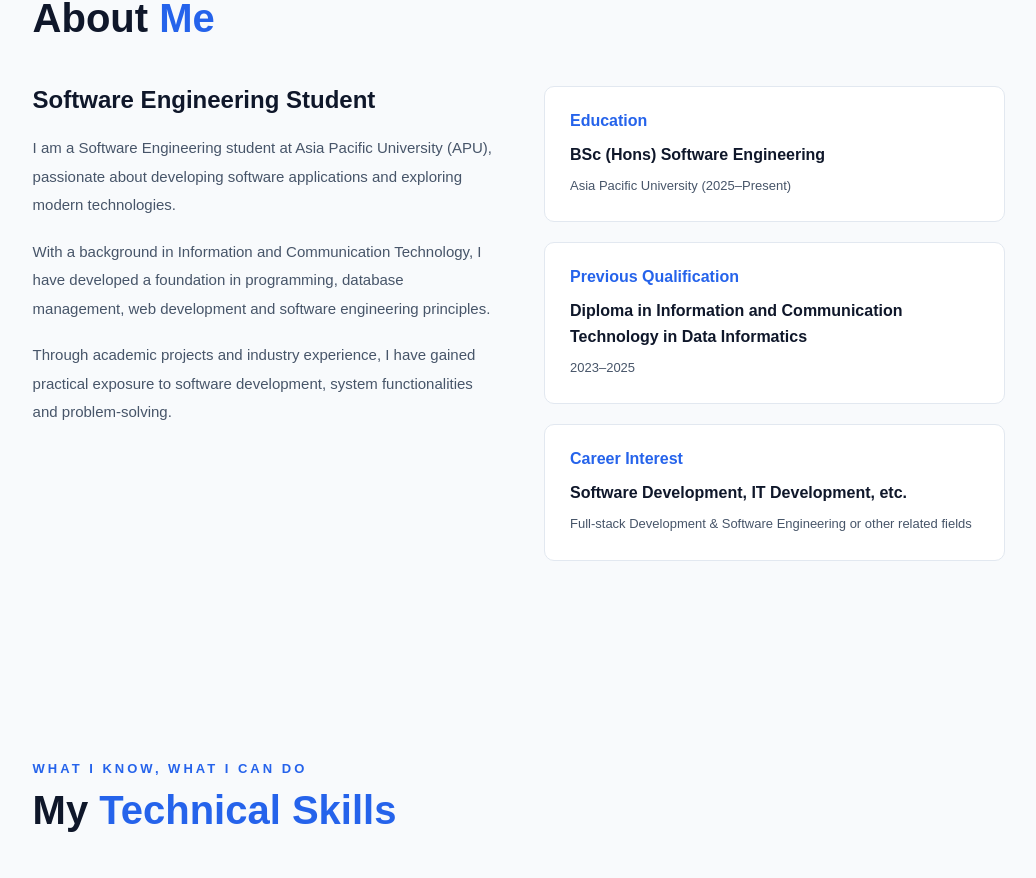
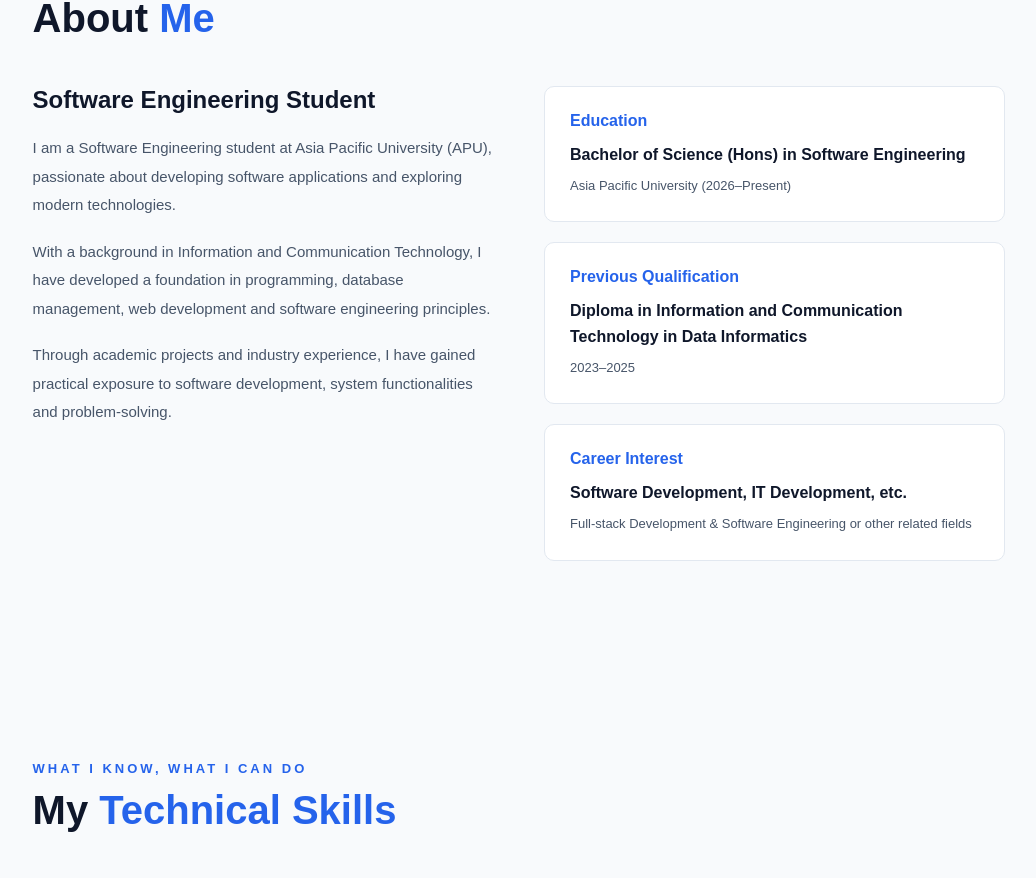
Before and after one commit to junwei0120/Personal-Portfolio, a React (Vite) app: page / in a window 1280 px wide. Shown: the part 890-1768 px from the top of the page, without its empty margins (121-1157 px from the left). Built offline with nearby package versions, Linux system fonts and the light colour scheme.

Commit message:
fix: modify some of the information in About sections

```diff
--- a/src/components/About.jsx
+++ b/src/components/About.jsx
@@ -43,8 +43,8 @@ function About() {
           <div className="about-details">
             <div className="about-card">
               <h3>Education</h3>
-              <p>BSc (Hons) Software Engineering</p>
-              <span>Asia Pacific University (2025–Present)</span>
+              <p>Bachelor of Science (Hons) in Software Engineering</p>
+              <span>Asia Pacific University (2026–Present)</span>
             </div>
 
             <div className="about-card">
```
